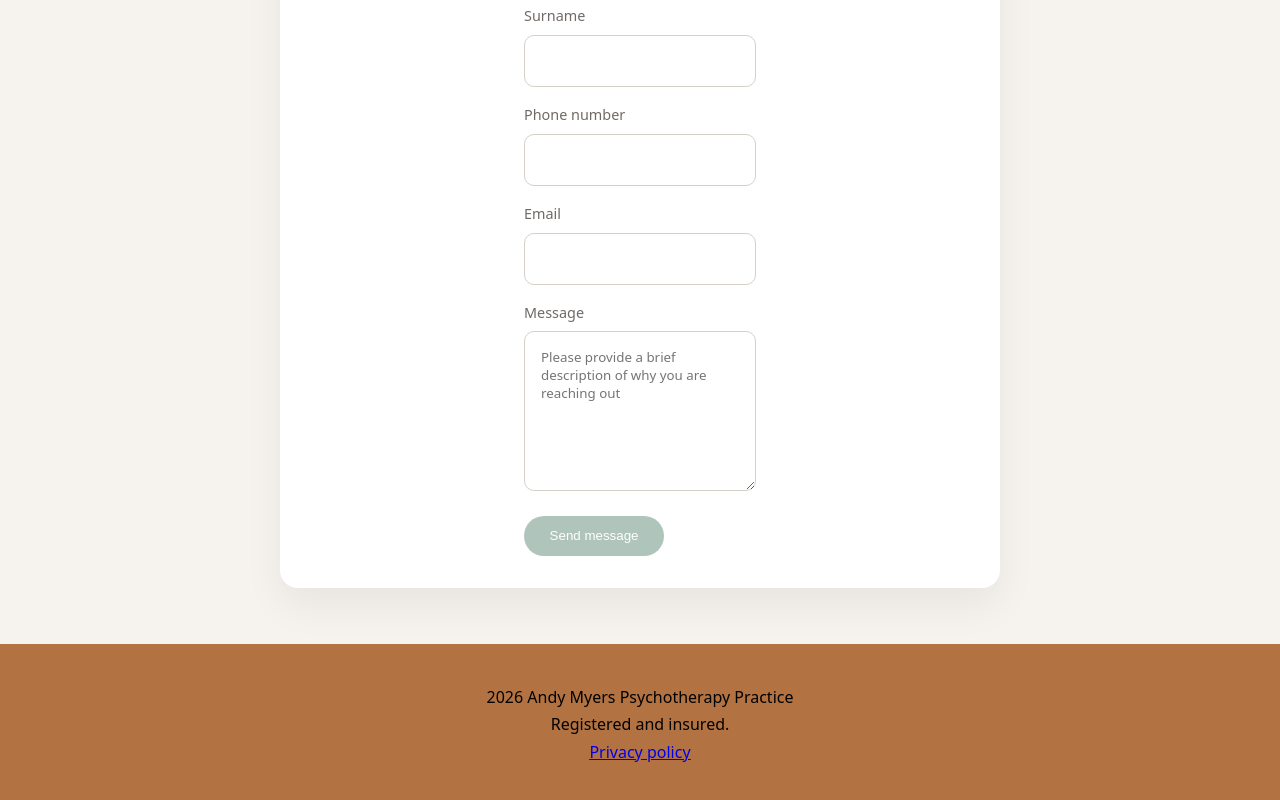
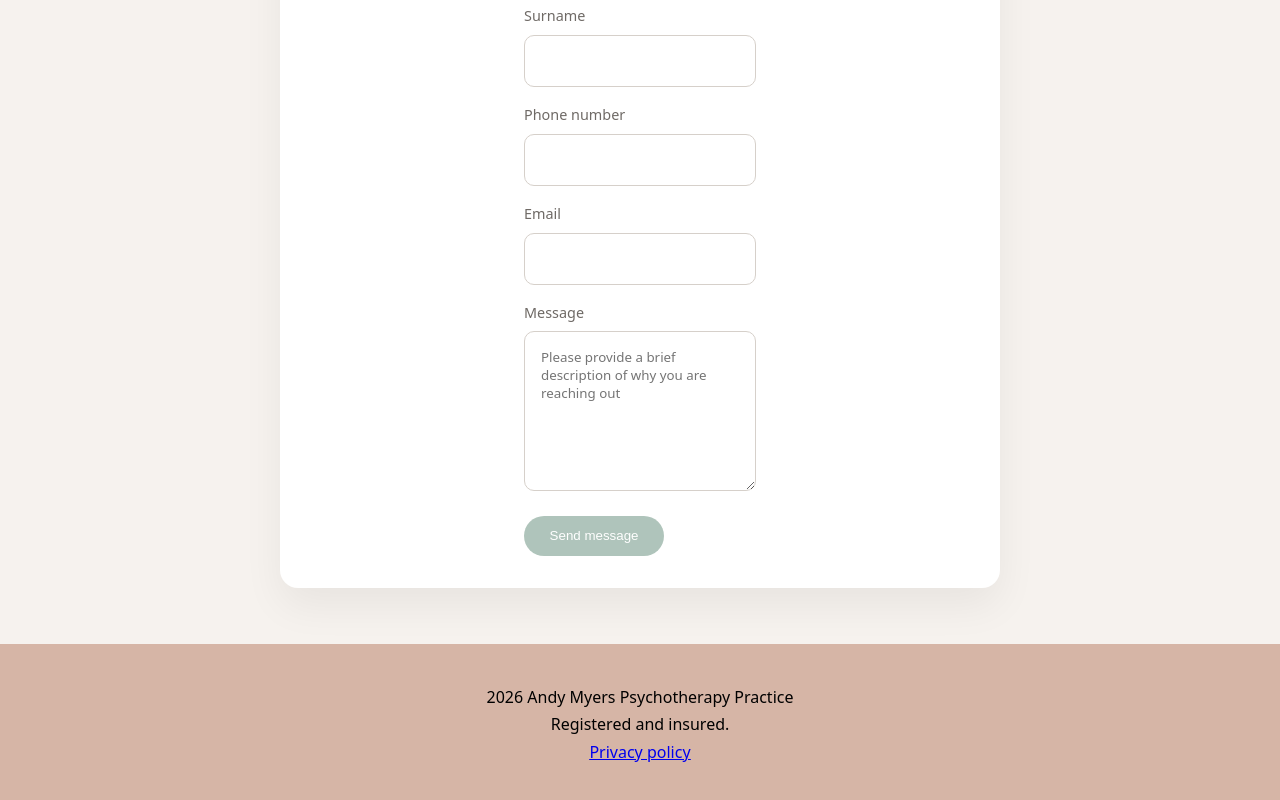
Before and after one commit to Andymyerspsych/AndyMyersTherapy, a plain HTML site: page contact.html in a window 1280 px wide. Shown: the part 1090-1890 px from the top of the page. Drawn offline with Linux system fonts and the light colour scheme; no server answers.

Commit message:
contact.html

```diff
--- a/contact.html
+++ b/contact.html
@@ -153,7 +153,7 @@ button[type="submit"]:disabled {
 }
 
 footer {
-  background: #b37242;
+  background: #d6b5a6;
   color: black;
   padding: 1rem 0.5rem;
   text-align: center;
```
